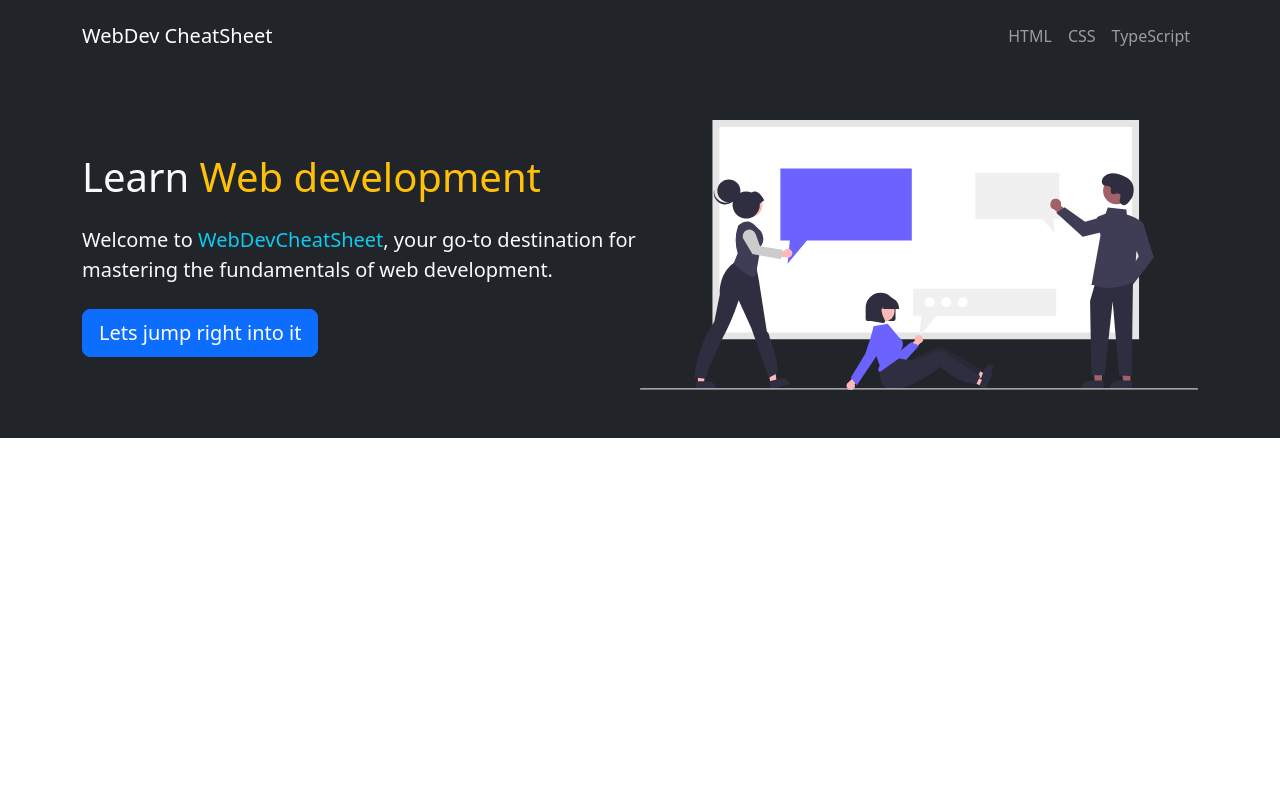
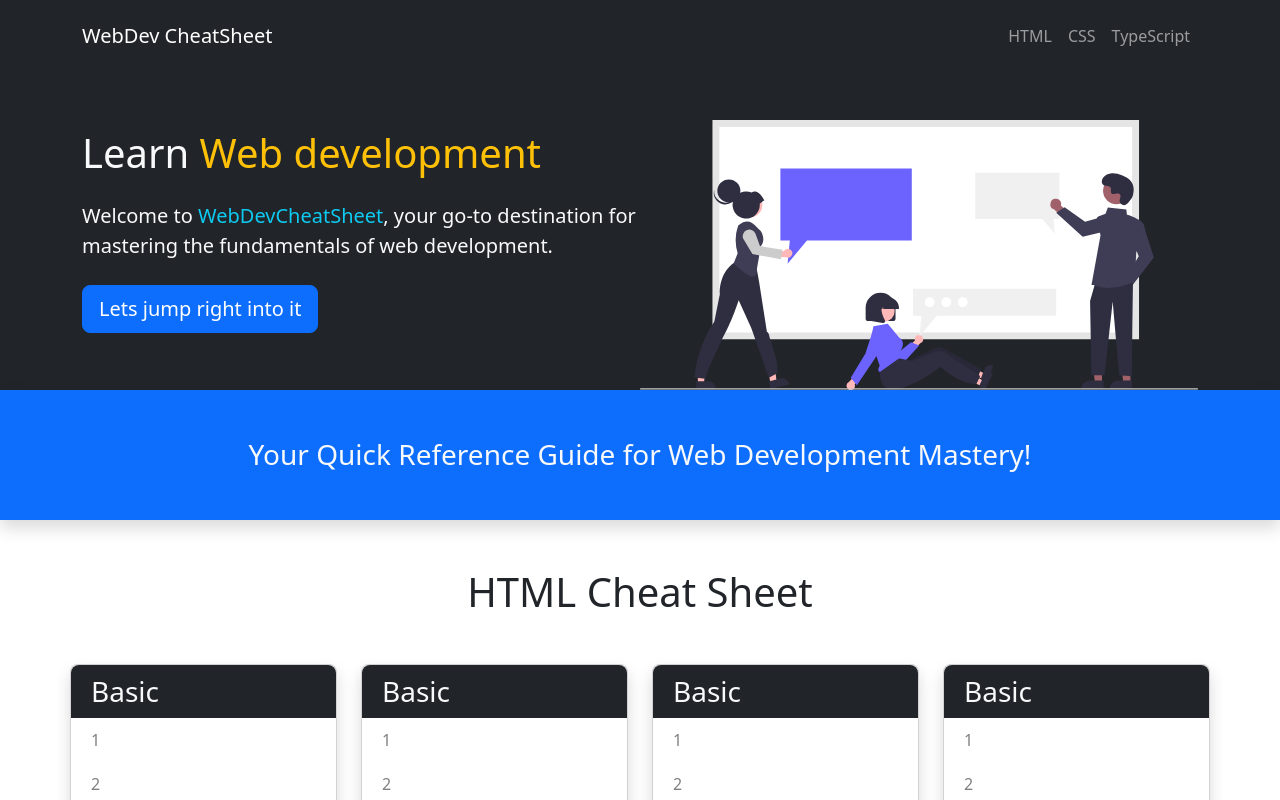
Before and after one commit to BenceBiricz/WebCheatSheet, an Angular app: page / in a window 1280 px wide. Shown: the top 800 px of the page. Built offline with nearby package versions, Linux system fonts and the light colour scheme.

Commit message:
Update
- Created the basic structure for the webpage

```diff
--- a/src/app/pages/main-page/main-page/main-page.component.html
+++ b/src/app/pages/main-page/main-page/main-page.component.html
@@ -1,6 +1,9 @@
 <app-navbar></app-navbar>
 
-<section class="bg-dark text-light p-5 text-center text-sm-start">
+<!-- Hero section -->
+<section
+  class="bg-dark text-light p-5 p-lg-0 pt-lg-5 text-center text-sm-start"
+>
   <div class="container">
     <div class="d-sm-flex align-items-center justify-content-between">
       <div>
@@ -10,7 +13,7 @@
           destination for mastering the fundamentals of web development.
         </p>
 
-        <button class="btn btn-primary btn-lg">Lets jump right into it</button>
+        <a class="btn btn-primary btn-lg mb-lg-5"> Lets jump right into it </a>
       </div>
       <img
         class="img-fluid w-50 d-none d-sm-block"
@@ -20,3 +23,43 @@
     </div>
   </div>
 </section>
+
+<!-- Hero section -->
+<section class="bg-primary text-light p-5 shadow">
+  <div class="container">
+    <div class="d-md-flex align-items-center justify-content-center">
+      <h3 class="mb-3 mb-md-0">
+        Your Quick Reference Guide for Web Development Mastery!
+      </h3>
+    </div>
+  </div>
+</section>
+
+<!-- Boxes section -->
+<section class="p-5">
+  <div class="container">
+    <div class="d-flex align-items-center justify-content-center">
+      <h1 class="mb-5">HTML Cheat Sheet</h1>
+    </div>
+
+    <div class="row gx-5">
+      <!-- Cards -->
+      <div *ngFor="let column of columns" class="col-md-3">
+        <div *ngFor="let card of column.columnItem" class="row mb-4">
+          <div class="card rounded-3 shadow">
+            <h3 class="rounded-top-3 card-title bg-dark text-light list-title">
+              {{ card.title }}
+            </h3>
+            <ul class="m-0 p-0">
+              <li *ngFor="let item of card.items" class="list-item">
+                <a class="list-item-text">{{ item }}</a>
+              </li>
+            </ul>
+          </div>
+        </div>
+      </div>
+
+      <!-- end -->
+    </div>
+  </div>
+</section>
--- a/src/app/pages/main-page/main-page/main-page.component.scss
+++ b/src/app/pages/main-page/main-page/main-page.component.scss
@@ -0,0 +1,19 @@
+.list-title {
+  padding: 10px 20px;
+  margin: 0;
+}
+
+.list-item {
+  list-style: none;
+  padding: 10px 20px;
+
+  .list-item-text {
+    font-weight: 400;
+    text-decoration: none;
+    color: grey;
+  }
+}
+
+.card {
+  padding: 0 !important;
+}
--- a/src/app/pages/main-page/main-page/main-page.component.ts
+++ b/src/app/pages/main-page/main-page/main-page.component.ts
@@ -1,10 +1,112 @@
-import { Component } from '@angular/core';
+import { Component, OnInit } from '@angular/core';
+// import data from '../../assets/data/card-data.json';
 
 @Component({
   selector: 'app-main-page',
   templateUrl: './main-page.component.html',
-  styleUrl: './main-page.component.scss'
+  styleUrl: './main-page.component.scss',
 })
-export class MainPageComponent {
+export class MainPageComponent implements OnInit {
+  ngOnInit() {
+    // console.log(data);
+  }
 
+  columns = [
+    {
+      columnItem: [
+        {
+          title: 'Basic',
+          items: ['1', '2', '3'],
+        },
+        {
+          title: 'Basic',
+          items: ['1', '2', '3', '3', '4', '1', '2', '3', '4'],
+        },
+        {
+          title: 'Basic',
+          items: ['1', '2', '3'],
+        },
+        {
+          title: 'Basic',
+          items: ['1', '2', '3', '4'],
+        },
+        {
+          title: 'Basic',
+          items: ['1', '2', '3', '4', '1', '2', '3', '4'],
+        },
+      ],
+    },
+    {
+      columnItem: [
+        {
+          title: 'Basic',
+          items: ['1', '2', '3', '4', '1', '2'],
+        },
+        {
+          title: 'Basic',
+          items: ['1', '2', '4', '1', '2', '3', '4'],
+        },
+        {
+          title: 'Basic',
+          items: ['1', '2', '3'],
+        },
+        {
+          title: 'Basic',
+          items: ['1', '2', '3', '4'],
+        },
+        {
+          title: 'Basic',
+          items: ['1', '1', '2', '3', '4'],
+        },
+      ],
+    },
+    {
+      columnItem: [
+        {
+          title: 'Basic',
+          items: ['1', '2', '3', '4', '1', '2', '3', '4', '1', '2', '3', '4'],
+        },
+        {
+          title: 'Basic',
+          items: ['1', '2', '3'],
+        },
+        {
+          title: 'Basic',
+          items: ['1', '2', '3'],
+        },
+        {
+          title: 'Basic',
+          items: ['1', '2', '3', '4'],
+        },
+        {
+          title: 'Basic',
+          items: ['1', '2', '3', '4', '1', '2', '3', '4'],
+        },
+      ],
+    },
+    {
+      columnItem: [
+        {
+          title: 'Basic',
+          items: ['1', '2', '3'],
+        },
+        {
+          title: 'Basic',
+          items: ['1', '2', '3', '4', '1', '2', '3', '4', '1', '2', '3', '4'],
+        },
+        {
+          title: 'Basic',
+          items: ['1', '2', '3'],
+        },
+        {
+          title: 'Basic',
+          items: ['1', '2', '3', '4'],
+        },
+        {
+          title: 'Basic',
+          items: ['1', '2', '3', '4', '1', '2', '3', '4'],
+        },
+      ],
+    },
+  ];
 }
--- /dev/null
+++ b/src/assets/data/card-data.json
@@ -0,0 +1,28 @@
+{
+  "columns": [
+    {
+      "columnItem": [
+        {
+          "title": "Basic",
+          "items": ["1", "2"]
+        },
+        {
+          "title": "Basic",
+          "items": ["1", "2"]
+        }
+      ]
+    },
+    {
+      "columnItem": [
+        {
+          "title": "Basic",
+          "items": ["1", "2"]
+        },
+        {
+          "title": "Basic",
+          "items": ["1", "2"]
+        }
+      ]
+    }
+  ]
+}
--- /dev/null
+++ b/src/assets/data/data-typings.d.ts
@@ -0,0 +1,4 @@
+declare module '*.json' {
+  const value: any;
+  export default value;
+}
```
